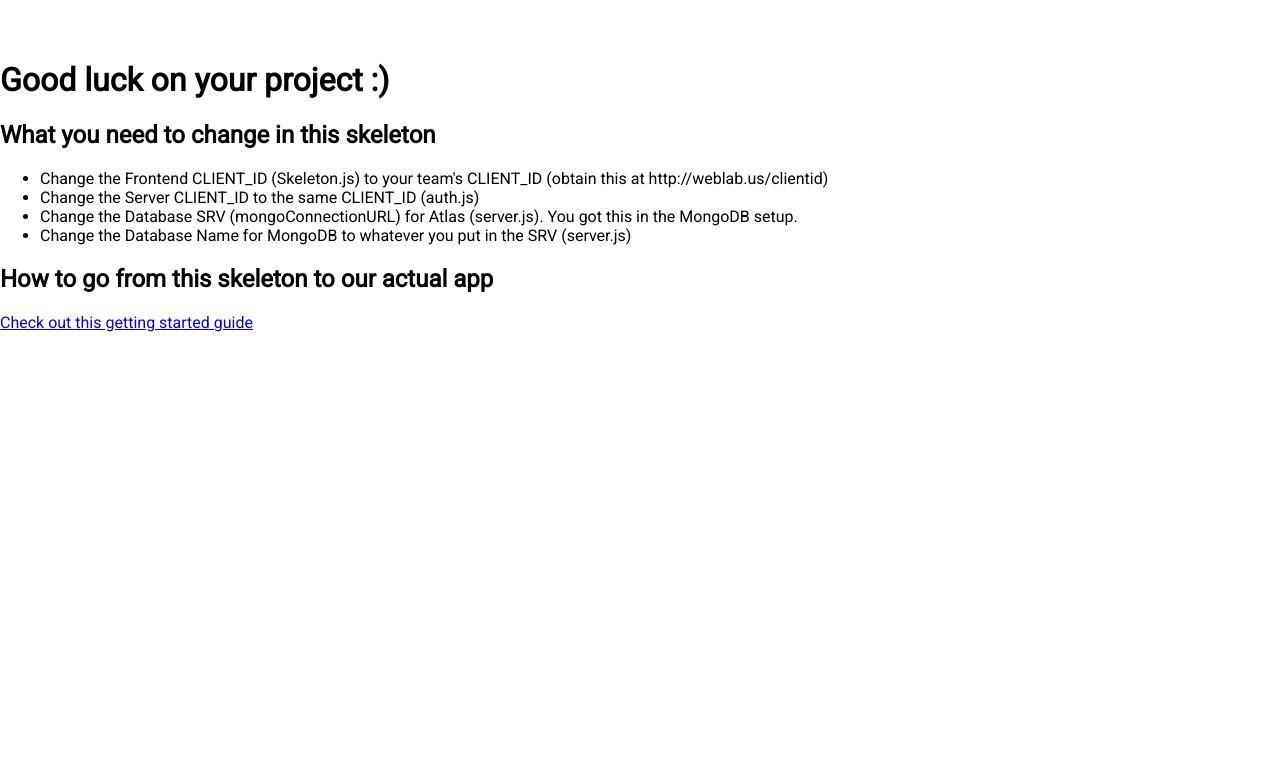
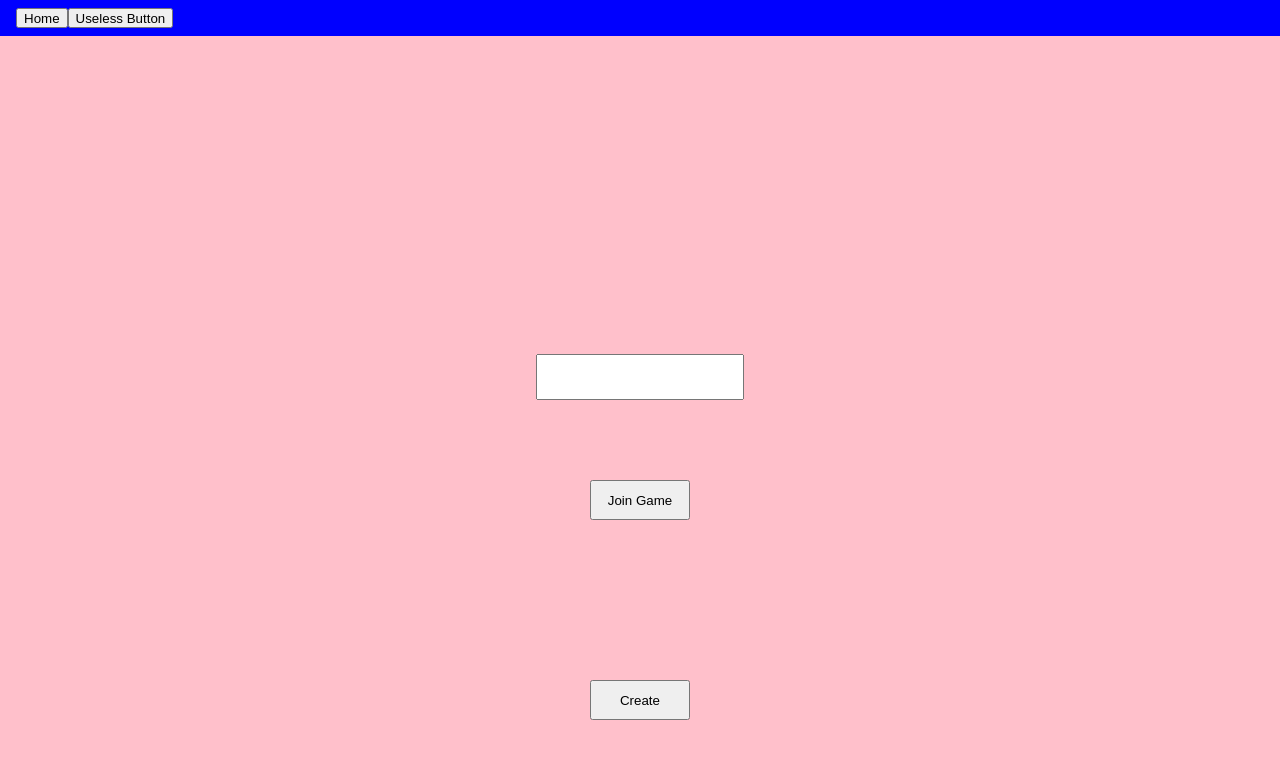
Before and after one commit to ziyanwu1/Align-Your-Friends, a React app: page / in a window 1280 px wide. Shown: the top 758 px of the page. Built offline with nearby package versions, Linux system fonts and the light colour scheme; no server answers; the HTML template or start-up script is replaced by a standard one.

Commit message:
created barebones homepage template

```diff
--- a/client/src/components/App.js
+++ b/client/src/components/App.js
@@ -3,7 +3,7 @@ import { Router } from "@reach/router";
 import jwt_decode from "jwt-decode";
 
 import NotFound from "./pages/NotFound.js";
-import Skeleton from "./pages/Skeleton.js";
+import Home from "./pages/Home.js";
 
 import "../utilities.css";
 
@@ -44,7 +44,7 @@ const App = () => {
   return (
     <>
       <Router>
-        <Skeleton path="/" handleLogin={handleLogin} handleLogout={handleLogout} userId={userId} />
+        <Home path="/" handleLogin={handleLogin} handleLogout={handleLogout} userId={userId} />
         <NotFound default />
       </Router>
     </>
--- /dev/null
+++ b/client/src/components/modules/Login.css
@@ -0,0 +1,3 @@
+.Login-logout {
+  height: var(--login-small-height);
+}
--- /dev/null
+++ b/client/src/components/modules/Login.js
@@ -0,0 +1,49 @@
+import React, { useEffect } from "react";
+import {
+  GoogleOAuthProvider,
+  GoogleLogin,
+  googleLogout,
+  useGoogleLogin,
+} from "@react-oauth/google";
+
+import "../../utilities.css";
+import "./Login.css";
+
+/*
+Basically, all this file does (once we remove the text) is that it handles the Login with Google button.
+We can prolly style this appropriately later, but for now we can keep the button
+
+*/
+
+//TODO: REPLACE WITH YOUR OWN CLIENT_ID
+const GOOGLE_CLIENT_ID = "587118584276-upe1j2pf4s5shm87q876jloqsibglgld.apps.googleusercontent.com";
+
+// I think the current problem here is that we didn't setup our database oops lol
+// Basically, look through the tutorials and fill out ALLLLLL the client id's 4head
+
+const Login = ({ userId, handleLogin, handleLogout }) => {
+  return (
+    <GoogleOAuthProvider clientId={GOOGLE_CLIENT_ID}>
+      {userId ? (
+        <button
+          onClick={() => {
+            googleLogout();
+            handleLogout();
+          }}
+          className="Login-logout"
+        >
+          Logout
+        </button>
+      ) : (
+        <GoogleLogin
+          clientId={GOOGLE_CLIENT_ID}
+          onSuccess={handleLogin}
+          onFailure={(err) => console.log(err)}
+          size="small"
+        />
+      )}
+    </GoogleOAuthProvider>
+  );
+};
+
+export default Login;
--- /dev/null
+++ b/client/src/components/modules/Navbar.css
@@ -0,0 +1,23 @@
+.Navbar-container {
+  padding: var(--s) var(--m);
+  background-color: blue;
+  display: flex;
+  flex-direction: row;
+  justify-content: space-between;
+}
+
+.Navbar-items {
+  height: var(--login-small-height);
+}
+
+.Navbar-leftside {
+  display: flex;
+  flex-direction: row;
+  justify-content: flex-start;
+}
+
+.Navbar-rightside {
+  display: flex;
+  flex-direction: row;
+  justify-content: flex-end;
+}
--- /dev/null
+++ b/client/src/components/modules/Navbar.js
@@ -0,0 +1,23 @@
+import React from "react";
+
+import Login from "./Login.js";
+
+import "./Navbar.css";
+import "../../utilities.css";
+
+const Navbar = ({ handleLogin, handleLogout, userId }) => {
+  return (
+    <nav className="Navbar-container">
+      <div className="Navbar-leftside">
+        <button className="Navbar-items">Home</button>
+        <button className="Navbar-items">Useless Button</button>
+      </div>
+
+      <div className="Navbar-rightside">
+        <Login handleLogin={handleLogin} handleLogout={handleLogout} userId={userId} />
+      </div>
+    </nav>
+  );
+};
+
+export default Navbar;
--- /dev/null
+++ b/client/src/components/pages/Home.css
@@ -0,0 +1,61 @@
+.Home-container {
+  display: flex;
+  flex-direction: column;
+  justify-content: space-between;
+  height: 100%;
+  width: 100%;
+  position: absolute;
+  top: 0;
+  left: 0;
+}
+
+.Home-beginning {
+  height: 25%;
+}
+
+.Home-body {
+  display: flex;
+  flex-direction: column;
+  justify-content: flex-start;
+  height: 50%;
+}
+
+.Home-end {
+  display: flex;
+  flex-direction: row;
+  justify-content: center;
+  align-items: center;
+  height: 25%;
+}
+
+.Home-input {
+  display: flex;
+  flex-direction: row;
+  justify-content: center;
+  align-items: flex-end;
+  height: 50%;
+}
+
+#Home-inputfield {
+  width: 200px;
+  height: 40px;
+  text-align: center;
+}
+
+.Home-join {
+  display: flex;
+  flex-direction: row;
+  justify-content: center;
+  align-items: center;
+  height: 50%;
+}
+
+#Home-joinbutton {
+  width: 100px;
+  height: 40px;
+}
+
+#Home-createbutton {
+  width: 100px;
+  height: 40px;
+}
--- /dev/null
+++ b/client/src/components/pages/Home.js
@@ -0,0 +1,39 @@
+import React, { useEffect } from "react";
+
+import Navbar from "../modules/Navbar";
+
+import "./Home.css";
+
+const Home = (props) => {
+  useEffect(() => {
+    document.body.style.backgroundColor = "pink";
+  });
+
+  return (
+    <div className="Home-container">
+      <div className="Home-beginning">
+        <Navbar
+          handleLogin={props.handleLogin}
+          handleLogout={props.handleLogout}
+          userId={props.userId}
+        />
+      </div>
+
+      <div className="Home-body">
+        <div className="Home-input">
+          <input type="text" id="Home-inputfield" />
+        </div>
+
+        <div className="Home-join">
+          <button id="Home-joinbutton">Join Game</button>
+        </div>
+      </div>
+
+      <div className="Home-end">
+        <button id="Home-createbutton">Create</button>
+      </div>
+    </div>
+  );
+};
+
+export default Home;
--- a/client/src/components/pages/Skeleton.css
+++ /dev/null
@@ -1 +0,0 @@
-/* Fill me in :) */
--- a/client/src/components/pages/Skeleton.js
+++ /dev/null
@@ -1,47 +0,0 @@
-import React from "react";
-import { GoogleOAuthProvider, GoogleLogin, googleLogout } from "@react-oauth/google";
-
-import "../../utilities.css";
-import "./Skeleton.css";
-
-//TODO: REPLACE WITH YOUR OWN CLIENT_ID
-const GOOGLE_CLIENT_ID = "587118584276-upe1j2pf4s5shm87q876jloqsibglgld.apps.googleusercontent.com";
-
-const Skeleton = ({ userId, handleLogin, handleLogout }) => {
-  return (
-    <GoogleOAuthProvider clientId={GOOGLE_CLIENT_ID}>
-      {userId ? (
-        <button
-          onClick={() => {
-            googleLogout();
-            handleLogout();
-          }}
-        >
-          Logout
-        </button>
-      ) : (
-        <GoogleLogin onSuccess={handleLogin} onError={(err) => console.log(err)} />
-      )}
-      <h1>Good luck on your project :)</h1>
-      <h2> What you need to change in this skeleton</h2>
-      <ul>
-        <li>
-          Change the Frontend CLIENT_ID (Skeleton.js) to your team's CLIENT_ID (obtain this at
-          http://weblab.us/clientid)
-        </li>
-        <li>Change the Server CLIENT_ID to the same CLIENT_ID (auth.js)</li>
-        <li>
-          Change the Database SRV (mongoConnectionURL) for Atlas (server.js). You got this in the
-          MongoDB setup.
-        </li>
-        <li>Change the Database Name for MongoDB to whatever you put in the SRV (server.js)</li>
-      </ul>
-      <h2>How to go from this skeleton to our actual app</h2>
-      <a href="https://docs.google.com/document/d/110JdHAn3Wnp3_AyQLkqH2W8h5oby7OVsYIeHYSiUzRs/edit?usp=sharing">
-        Check out this getting started guide
-      </a>
-    </GoogleOAuthProvider>
-  );
-};
-
-export default Skeleton;
--- a/client/src/utilities.css
+++ b/client/src/utilities.css
@@ -29,6 +29,7 @@
   --s: 8px;
   --m: 16px;
   --l: 24px;
+  --login-small-height: 20px;
 }
 
 body {
```
